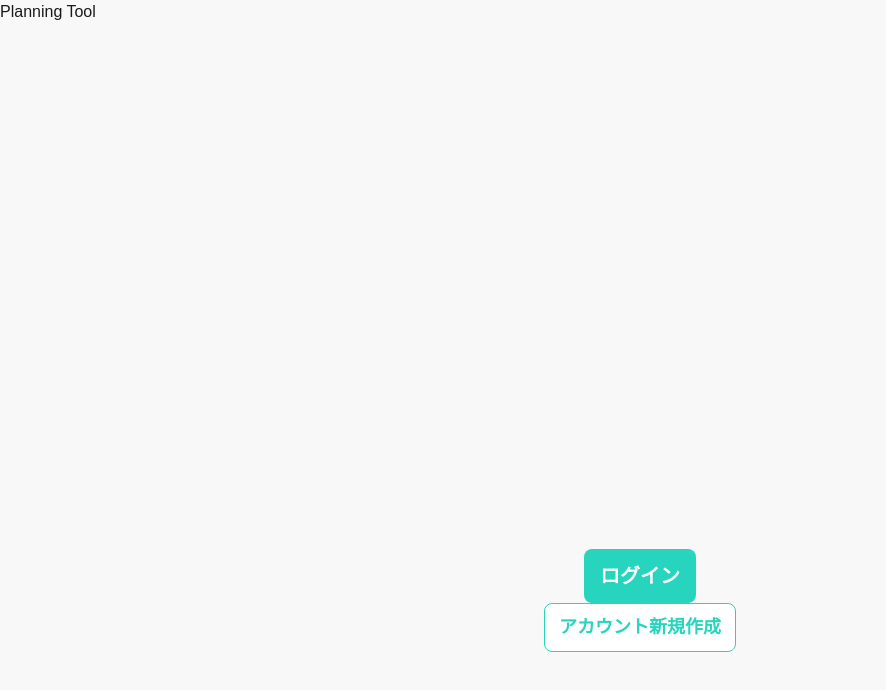
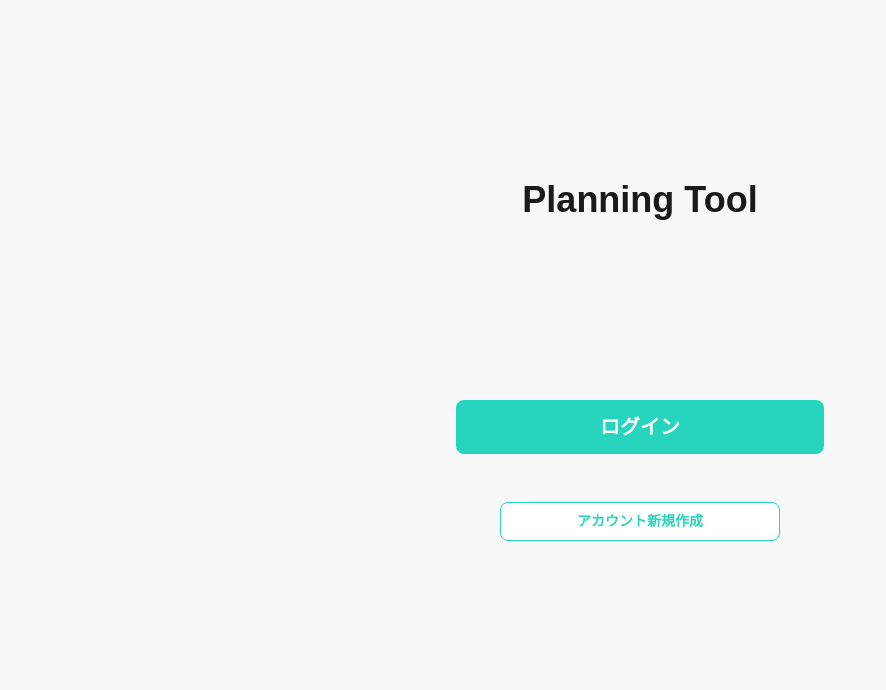
Before and after one commit to SOTA-swp/frontend, a Next.js app: page / in a window 1280 px wide. Shown: the top 690 px of the page, without its empty margins (0-886 px from the left). Built offline with nearby package versions, Linux system fonts and the light colour scheme.

Commit message:
ボタンとタイトルの位置の修正

```diff
--- a/app/page.tsx
+++ b/app/page.tsx
@@ -8,18 +8,18 @@ export interface TopPageProps {
 const TopPage: React.FC<TopPageProps> = ({}) => {
   return (
     <div className="h-screen flex flex-col">
-      <div className="flex-1 items-center justify-center">
-        <CommonText className="text-8xl">
+      <div className="flex flex-1 items-center justify-center">
+        <CommonText level="h1" className="items-center">
           Planning Tool
         </CommonText>
       </div>
 
-      <div className="flex-1 flex flex-col items-center justify-center">
+      <div className="flex-1 flex flex-col items-center gap-12">
         <CommonButton variant="contain" color="primary" size="xl">
-          ログイン
+        <div className="px-32">ログイン</div>
         </CommonButton>
-        <CommonButton variant="outline" color="primary" size="lg">
-          アカウント新規作成
+        <CommonButton variant="outline" color="primary" size="md">
+        <div className="px-16">アカウント新規作成</div>
         </CommonButton>
       </div>
 
```
